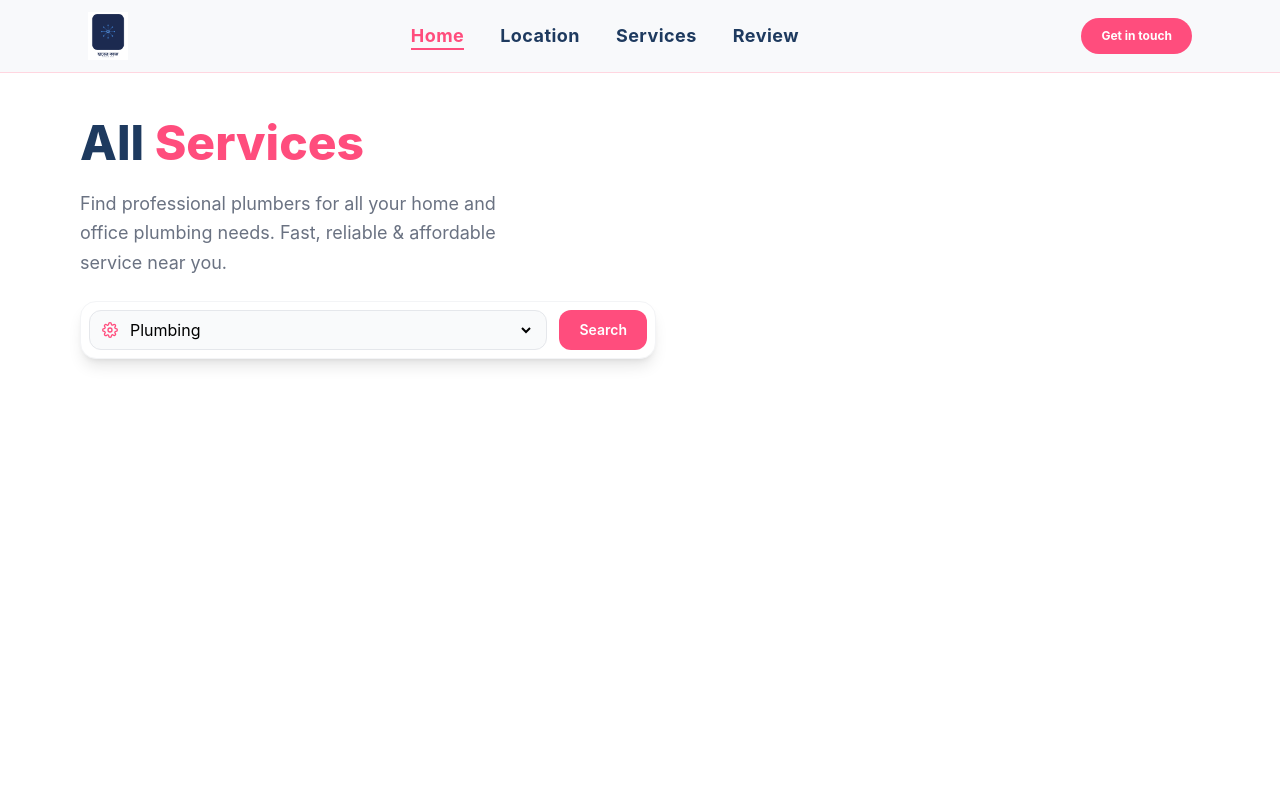
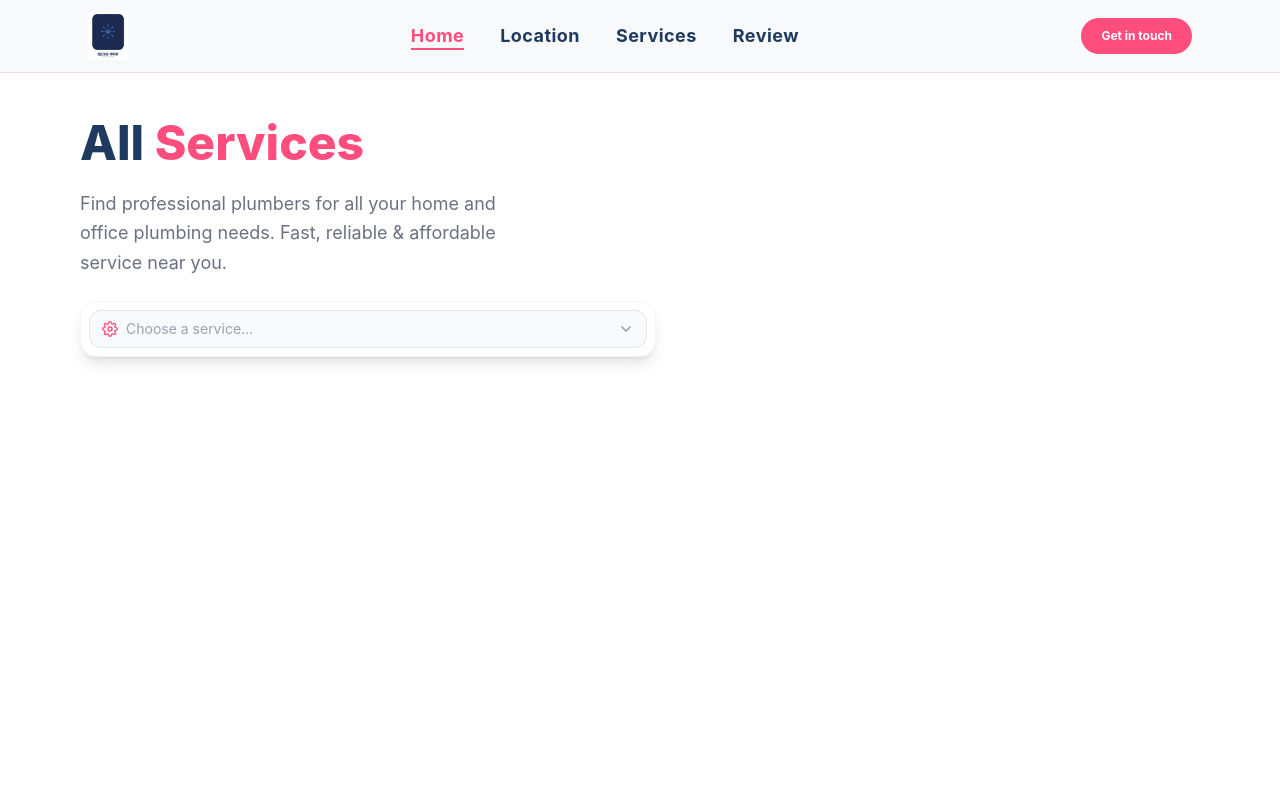
Before and after one commit to suriyaafrin/Hater-Kache, a React (Vite) app: page /services in a window 1280 px wide. Shown: the top 800 px of the page. Built offline with nearby package versions, Linux system fonts and the light colour scheme.

Commit message:
Update-1

```diff
--- a/src/pages/all-services/service-page.jsx
+++ b/src/pages/all-services/service-page.jsx
@@ -1,17 +1,149 @@
-import { useState } from "react";
+import { useState, useRef, useEffect } from "react";
 import { services } from "../../../data/data";
 import { useNavigate } from "react-router-dom";
 
+const capitalize = (str) =>
+  str
+    .split(" ")
+    .map((word) => word.charAt(0).toUpperCase() + word.slice(1))
+    .join(" ");
+
+function ServiceDropdown({ services, value, onChange }) {
+  const [isOpen, setIsOpen] = useState(false);
+  const [searchQuery, setSearchQuery] = useState("");
+  const [selected, setSelected] = useState(value || null);
+  const wrapRef = useRef(null);
+
+  useEffect(() => {
+    setSelected(value || null);
+  }, [value]);
+
+  const filteredServices = services.filter((s) =>
+    s.label.toLowerCase().includes(searchQuery.toLowerCase())
+  );
+
+  const handleSelect = (service) => {
+    setSelected(service);
+    setIsOpen(false);
+    setSearchQuery("");
+    onChange(capitalize(service.label));
+  };
+
+  useEffect(() => {
+    const handleClickOutside = (e) => {
+      if (wrapRef.current && !wrapRef.current.contains(e.target)) {
+        setIsOpen(false);
+      }
+    };
+    document.addEventListener("mousedown", handleClickOutside);
+    return () => document.removeEventListener("mousedown", handleClickOutside);
+  }, []);
+
+  return (
+    <div ref={wrapRef} className="relative flex-1">
+      <button
+        type="button"
+        onClick={() => setIsOpen((p) => !p)}
+        className="w-full flex items-center gap-2 bg-transparent border-none outline-none cursor-pointer p-0"
+      >
+        <span
+          className={`flex-1 text-left text-sm truncate ${
+            selected ? "text-[#FF4D7D] font-medium" : "text-gray-400"
+          }`}
+        >
+          {/* ✅ capitalize the label so first letter always shows uppercase */}
+          {selected ? capitalize(selected.label) : "Choose a service…"}
+        </span>
+
+        <svg
+          className={`w-4 h-4 text-gray-400 shrink-0 transition-transform duration-200 ${
+            isOpen ? "rotate-180" : ""
+          }`}
+          viewBox="0 0 24 24"
+          fill="none"
+          stroke="currentColor"
+          strokeWidth={2.5}
+        >
+          <path d="M6 9l6 6 6-6" strokeLinecap="round" strokeLinejoin="round" />
+        </svg>
+      </button>
+
+      {isOpen && (
+        <div
+          className="absolute top-[calc(100%+10px)] left-0 right-0 z-50
+                     bg-white border border-gray-100 rounded-2xl shadow-xl overflow-hidden"
+          style={{ animation: "ddFade .15s ease" }}
+        >
+          <ul className="max-h-52 overflow-y-auto">
+            {filteredServices.length === 0 ? (
+              <li className="py-4 text-center text-sm text-gray-300">
+                No services found
+              </li>
+            ) : (
+              filteredServices.map((s) => {
+                const isActive = selected?.label === s.label;
+                return (
+                  <li
+                    key={s.label}
+                    onMouseDown={(e) => {
+                      e.preventDefault();
+                      handleSelect(s);
+                    }}
+                    className={`flex items-center gap-3 px-4 py-2.5 cursor-pointer text-sm transition-colors
+                      ${
+                        isActive
+                          ? "bg-pink-50 text-[#FF4D7D] font-medium"
+                          : "text-gray-600 hover:bg-gray-50"
+                      }`}
+                  >
+                    {s.icon && (
+                      <span className="w-5 text-center text-base shrink-0">
+                        {s.icon}
+                      </span>
+                    )}
+                    <span className="flex-1">{capitalize(s.label)}</span>
+                    {s.tag && (
+                      <span
+                        className={`text-[11px] px-2 py-0.5 rounded-full font-medium shrink-0
+                          ${
+                            isActive
+                              ? "bg-pink-100 text-[#FF4D7D]"
+                              : "bg-gray-100 text-gray-400"
+                          }`}
+                      >
+                        {s.tag}
+                      </span>
+                    )}
+                  </li>
+                );
+              })
+            )}
+          </ul>
+        </div>
+      )}
+
+      <style>{`
+        @keyframes ddFade {
+          from { opacity: 0; transform: translateY(-4px); }
+          to   { opacity: 1; transform: translateY(0); }
+        }
+      `}</style>
+    </div>
+  );
+}
+
 function AllServices() {
   const [service, setService] = useState("");
+  const navigate = useNavigate();
 
-  const navigate = useNavigate();
-  const handleService = (e) => {
-    setService(e.target.value);
-    navigate(`/services/${e.target.value.toLowerCase()}`);
-  }
+  const handleService = (label) => {
+    setService(label);
+    navigate(`/services/${label.toLowerCase()}`);
+  };
+
   return (
-    <section className="min-h-screen mx-auto container max-w-screen-xl px-20 py-10 flex flex-col md:flex-row items-start gap-10">
+    <section className="min-h-screen mx-auto container max-w-7xl px-20 py-10
+                        flex flex-col md:flex-row items-start gap-10">
       <div className="flex-1 space-y-6">
         <div>
           <h1 className="text-5xl font-extrabold text-[#1E3A5F] leading-tight">
@@ -19,12 +151,15 @@ function AllServices() {
           </h1>
           <p className="mt-4 text-lg text-gray-500 max-w-md leading-relaxed">
             Find professional plumbers for all your home and office plumbing
-            needs. Fast, reliable &amp; affordable service near you.
+            needs. Fast, reliable & affordable service near you.
           </p>
         </div>
 
-        <div className="flex flex-col sm:flex-row gap-3 bg-white shadow-lg rounded-2xl p-2 border border-gray-100 max-w-xl">
-          <div className="flex items-center gap-2 flex-1 px-3 py-2 rounded-xl bg-gray-50 border border-gray-200 focus-within:border-[#FF4D7D] transition-colors">
+        <div className="flex flex-col sm:flex-row gap-3 bg-white shadow-lg
+                        rounded-2xl p-2 border border-gray-100 max-w-xl">
+          <div className="flex items-center gap-2 flex-1 px-3 py-2 rounded-xl
+                          bg-gray-50 border border-gray-200
+                          focus-within:border-[#FF4D7D] transition-colors">
             <svg
               viewBox="0 0 24 24"
               className="w-4 h-4 text-[#FF4D7D] shrink-0"
@@ -38,24 +173,30 @@ function AllServices() {
                 strokeLinejoin="round"
               />
               <path
-                d="M19.4 15a1.65 1.65 0 00.33 1.82l.06.06a2 2 0 010 2.83 2 2 0 01-2.83 0l-.06-.06a1.65 1.65 0 00-1.82-.33 1.65 1.65 0 00-1 1.51V21a2 2 0 01-4 0v-.09A1.65 1.65 0 009 19.4a1.65 1.65 0 00-1.82.33l-.06.06a2 2 0 01-2.83 0 2 2 0 010-2.83l.06-.06A1.65 1.65 0 004.68 15a1.65 1.65 0 00-1.51-1H3a2 2 0 010-4h.09A1.65 1.65 0 004.6 9a1.65 1.65 0 00-.33-1.82l-.06-.06a2 2 0 010-2.83 2 2 0 012.83 0l.06.06A1.65 1.65 0 009 4.68a1.65 1.65 0 001-1.51V3a2 2 0 014 0v.09a1.65 1.65 0 001 1.51 1.65 1.65 0 001.82-.33l.06-.06a2 2 0 012.83 0 2 2 0 010 2.83l-.06.06A1.65 1.65 0 0019.4 9a1.65 1.65 0 001.51 1H21a2 2 0 010 4h-.09a1.65 1.65 0 00-1.51 1z"
+                d="M19.4 15a1.65 1.65 0 00.33 1.82l.06.06a2 2 0 010 2.83
+                   2 2 0 01-2.83 0l-.06-.06a1.65 1.65 0 00-1.82-.33
+                   1.65 1.65 0 00-1 1.51V21a2 2 0 01-4 0v-.09
+                   A1.65 1.65 0 009 19.4a1.65 1.65 0 00-1.82.33l-.06.06
+                   a2 2 0 01-2.83 0 2 2 0 010-2.83l.06-.06
+                   A1.65 1.65 0 004.68 15a1.65 1.65 0 00-1.51-1H3
+                   a2 2 0 010-4h.09A1.65 1.65 0 004.6 9
+                   a1.65 1.65 0 00-.33-1.82l-.06-.06a2 2 0 010-2.83
+                   2 2 0 012.83 0l.06.06A1.65 1.65 0 009 4.68
+                   a1.65 1.65 0 001-1.51V3a2 2 0 014 0v.09
+                   a1.65 1.65 0 001 1.51 1.65 1.65 0 001.82-.33l.06-.06
+                   a2 2 0 012.83 0 2 2 0 010 2.83l-.06.06
+                   A1.65 1.65 0 0019.4 9a1.65 1.65 0 001.51 1H21
+                   a2 2 0 010 4h-.09a1.65 1.65 0 00-1.51 1z"
                 strokeLinecap="round"
                 strokeLinejoin="round"
               />
             </svg>
-
-            <select className="w-full cursor-pointer border-none! outline-none! ring-0! focus:ring-0! focus:border-none! shadow-none" onChange={handleService}>
-              {services.map((s) => (
-                <option key={s.label} value={s.label}>
-                  {s.label}
-                </option>
-              ))}
-            </select>
+            <ServiceDropdown
+              services={services}
+              value={service}
+              onChange={handleService}
+            />
           </div>
-
-          <button className="px-5 py-2 rounded-xl bg-[#FF4D7D] text-white text-sm font-semibold hover:bg-[#e63d6d] transition-colors shrink-0">
-            Search
-          </button>
         </div>
       </div>
     </section>
--- a/src/plumbing/PlumbingHiro.jsx
+++ b/src/plumbing/PlumbingHiro.jsx
@@ -3,6 +3,13 @@ import { badges, plumbers, services } from "../../data/PlumberData.jsx";
 import PlumberDetail from "./PlumberDetail.jsx";
 import ResultsPanel from "./ResultsPanel.jsx";
 import { Link } from "react-router-dom";
+
+
+const capitalize = (str) =>
+  str
+    .split(" ")
+    .map((word) => word.charAt(0).toUpperCase() + word.slice(1))
+    .join(" ");
 
 function PlumbingHero({ serviceName }) {
   const [selected, setSelected] = useState(services[0]);
@@ -17,6 +24,8 @@ function PlumbingHero({ serviceName }) {
   const [selectedPlumber, setSelectedPlumber] = useState(null);
 
   const ddRef = useRef(null);
+
+  const displayName = serviceName ? capitalize(serviceName) : "All Services";
 
   useEffect(() => {
     const handler = (e) => {
@@ -77,51 +86,33 @@ function PlumbingHero({ serviceName }) {
               Home
             </Link>
             <span className="text-gray-300">›</span>
-            <Link to="/services" className="hover:text-[#1E3A5F] cursor-pointer transition-colors" >
+            <Link to="/services" className="hover:text-[#1E3A5F] cursor-pointer transition-colors">
               Services
             </Link>
             <span className="text-gray-300">›</span>
             <span className="hover:text-[#1E3A5F] cursor-pointer transition-colors">
-              {serviceName || "All Services"}
+              {displayName}
             </span>
           </nav>
         </div>
+
         <section className="max-w-6xl mx-auto px-6 py-10 flex flex-col md:flex-row items-start gap-10">
           <div className="flex-1 space-y-6">
             <div>
               <h1 className="text-5xl font-extrabold text-[#1E3A5F] leading-tight">
-                {serviceName} <span className="text-[#FF4D7D]">Services</span>
+                {displayName} <span className="text-[#FF4D7D]">Services</span>
               </h1>
-              <p className="mt-4 text-lg  text-gray-500 max-w-md leading-relaxed ">
+              <p className="mt-4 text-lg text-gray-500 max-w-md leading-relaxed">
                 Find professional plumbers for all your home and office plumbing
                 needs. Fast, reliable &amp; affordable service near you.
               </p>
             </div>
-            <div
-              className="flex flex-col sm:flex-row gap-3 bg-white shadow-lg
-            rounded-2xl p-2 border border-gray-100 max-w-xl"
-            >
-              <div
-                className="flex item-center gap-2 flex-1 px-3 py-2 rounded-xl
-              bg-gray-50 border border-gray-200 focus-within:border-[#FF4D7D] transition-colors"
-              >
-                <svg
-                  viewBox="0 0 24 24"
-                  className="w-4 h-4 text-[#FF4D7D] shrink-0"
-                  fill="none"
-                  stroke="currentColor"
-                  strokeWidth={2}
-                >
-                  <path
-                    d="M17.657 16.657L13.414 20.9a1.998 1.998 0 01-2.827 0l-4.244-4.243a8 8 0 1111.314 0z"
-                    strokeLinecap="round"
-                    strokeLinejoin="round"
-                  />
-                  <path
-                    d="M15 11a3 3 0 11-6 0 3 3 0 016 0z"
-                    strokeLinecap="round"
-                    strokeLinejoin="round"
-                  />
+
+            <div className="flex flex-col sm:flex-row gap-3 bg-white shadow-lg rounded-2xl p-2 border border-gray-100 max-w-xl">
+              <div className="flex item-center gap-2 flex-1 px-3 py-2 rounded-xl bg-gray-50 border border-gray-200 focus-within:border-[#FF4D7D] transition-colors">
+                <svg viewBox="0 0 24 24" className="w-4 h-4 text-[#FF4D7D] shrink-0" fill="none" stroke="currentColor" strokeWidth={2}>
+                  <path d="M17.657 16.657L13.414 20.9a1.998 1.998 0 01-2.827 0l-4.244-4.243a8 8 0 1111.314 0z" strokeLinecap="round" strokeLinejoin="round" />
+                  <path d="M15 11a3 3 0 11-6 0 3 3 0 016 0z" strokeLinecap="round" strokeLinejoin="round" />
                 </svg>
                 <input
                   className="bg-transparent text-sm text-gray-700 w-full outline-none placeholder-gray-400"
@@ -131,76 +122,39 @@ function PlumbingHero({ serviceName }) {
                   placeholder="Enter location"
                 />
                 {location && (
-                  <button
-                    onClick={() => setLocation("")}
-                    className="text-gray-300 hover:text-gray-500 transition-colors"
-                    aria-label="Clear location"
-                  >
-                    <svg
-                      viewBox="0 0 24 24"
-                      className="w-3.5 h-3.5"
-                      fill="none"
-                      stroke="currentColor"
-                      strokeWidth={2}
-                    >
+                  <button onClick={() => setLocation("")} className="text-gray-300 hover:text-gray-500 transition-colors" aria-label="Clear location">
+                    <svg viewBox="0 0 24 24" className="w-3.5 h-3.5" fill="none" stroke="currentColor" strokeWidth={2}>
                       <path d="M6 18L18 6M6 6l12 12" strokeLinecap="round" />
                     </svg>
                   </button>
                 )}
               </div>
+
               <div className="relative" ref={ddRef}>
                 <button
                   onClick={() => setOpen(!open)}
-                  className="flex items-center gap-2
-                px-4 py-2 bg-gray-50 border border-gray-200 rounded-xl
-                text-sm text-grat-700 hover:border-[#FF4D7D] transition-colors
-                whitespace-nowrap w-full sm:w-auto "
-                  aria-haspopup="listbox "
+                  className="flex items-center gap-2 px-4 py-2 bg-gray-50 border border-gray-200 rounded-xl text-sm text-gray-700 hover:border-[#FF4D7D] transition-colors whitespace-nowrap w-full sm:w-auto"
+                  aria-haspopup="listbox"
                   aria-expanded={open}
                 >
-                  <svg
-                    viewBox="0 0 24 24"
-                    className="w-4 h-4 text-[#FF4D7D]  shrink-0"
-                    fill="none"
-                    stroke="currentColor"
-                    strokeWidth={2}
-                  >
+                  <svg viewBox="0 0 24 24" className="w-4 h-4 text-[#FF4D7D] shrink-0" fill="none" stroke="currentColor" strokeWidth={2}>
                     <circle cx="11" cy="11" r="8" />
                     <path d="M21 21l-4.35-4.35" strokeLinecap="round" />
                   </svg>
                   <span className="flex-1 text-left">{selected}</span>
-                  <svg
-                    viewBox="0 0 24 24"
-                    className={`w-4 h-4 text-gray-400 transition-transform duration-200 ${open ? "rotate-180" : "rotate-0"}`}
-                    fill="none"
-                    stroke="currentColor"
-                    strokeWidth={2}
-                  >
-                    <path
-                      d="M19 9l-7 7-7-7"
-                      strokeLinecap="round"
-                      strokeLinejoin="round"
-                    />
+                  <svg viewBox="0 0 24 24" className={`w-4 h-4 text-gray-400 transition-transform duration-200 ${open ? "rotate-180" : "rotate-0"}`} fill="none" stroke="currentColor" strokeWidth={2}>
+                    <path d="M19 9l-7 7-7-7" strokeLinecap="round" strokeLinejoin="round" />
                   </svg>
                 </button>
                 {open && (
-                  <ul
-                    role="listbox"
-                    className="absolute z-20 mt-1 w-52 bg-white border border-gray-200 rounded-xl shadow-xl overflow-hidden text-sm"
-                  >
+                  <ul role="listbox" className="absolute z-20 mt-1 w-52 bg-white border border-gray-200 rounded-xl shadow-xl overflow-hidden text-sm">
                     {services.map((s) => (
                       <li
                         key={s}
                         role="option"
                         aria-selected={selected === s}
-                        onClick={() => {
-                          setSelected(s);
-                          setOpen(false);
-                        }}
-                        className={`px-4 py-2.5 cursor-pointer transition-colors hover:bg-blue-50 hover:text-blue-600 ${selected === s
-                          ? "bg-blue-50 text-[#1E3A5F] font-medium"
-                          : "text-gray-700"
-                          }`}
+                        onClick={() => { setSelected(s); setOpen(false); }}
+                        className={`px-4 py-2.5 cursor-pointer transition-colors hover:bg-blue-50 hover:text-blue-600 ${selected === s ? "bg-blue-50 text-[#1E3A5F] font-medium" : "text-gray-700"}`}
                       >
                         {s}
                       </li>
@@ -208,23 +162,19 @@ function PlumbingHero({ serviceName }) {
                   </ul>
                 )}
               </div>
+
               <button
                 onClick={handleSearch}
                 className="px-6 py-2.5 bg-[#FF4D7D] hover:bg-[#ac143d] active:scale-95 text-white text-sm font-semibold rounded-xl transition-all shadow-md shadow-red-200 flex items-center gap-2"
               >
-                <svg
-                  viewBox="0 0 24 24"
-                  className="w-4 h-4"
-                  fill="none"
-                  stroke="currentColor"
-                  strokeWidth={2.5}
-                >
+                <svg viewBox="0 0 24 24" className="w-4 h-4" fill="none" stroke="currentColor" strokeWidth={2.5}>
                   <circle cx="11" cy="11" r="8" />
                   <path d="M21 21l-4.35-4.35" strokeLinecap="round" />
                 </svg>
                 Search
               </button>
             </div>
+
             <div className="flex flex-wrap gap-5 pt-2">
               {badges.map((b) => (
                 <div key={b.label} className="flex items-center gap-2 group">
@@ -238,6 +188,7 @@ function PlumbingHero({ serviceName }) {
                 </div>
               ))}
             </div>
+
             <ResultsPanel
               results={results}
               loading={loading}
@@ -247,148 +198,27 @@ function PlumbingHero({ serviceName }) {
               onSelect={setSelectedPlumber}
             />
           </div>
+
           <div className="shrink-0 w-64 h-64 md:w-80 md:h-80 relative flex items-center justify-center">
             <div className="absolute inset-0 rounded-full bg-linear-to-br from-red-50 to-blue-50 scale-90 opacity-80" />
-            <svg
-              viewBox="0 0 260 260"
-              className="relative z-10 w-full h-full drop-shadow-xl"
-              xmlns="http://www.w3.org/2000/svg"
-            >
-              <rect
-                x="55"
-                y="145"
-                width="150"
-                height="85"
-                rx="10"
-                fill="#1e3a5f"
-              />
-              <rect
-                x="55"
-                y="145"
-                width="150"
-                height="18"
-                rx="4"
-                fill="#16304f"
-              />
-              <rect
-                x="100"
-                y="135"
-                width="60"
-                height="20"
-                rx="6"
-                fill="#1e3a5f"
-              />
-              <rect
-                x="148"
-                y="68"
-                width="14"
-                height="90"
-                rx="7"
-                fill="#e53e3e"
-                transform="rotate(12 148 68)"
-              />
-              <circle
-                cx="160"
-                cy="72"
-                r="10"
-                fill="none"
-                stroke="#e53e3e"
-                strokeWidth="5"
-              />
-              <rect
-                x="95"
-                y="55"
-                width="12"
-                height="95"
-                rx="6"
-                fill="#718096"
-                transform="rotate(-8 95 55)"
-              />
-              <circle
-                cx="90"
-                cy="62"
-                r="9"
-                fill="none"
-                stroke="#718096"
-                strokeWidth="5"
-              />
-              <rect
-                x="62"
-                y="210"
-                width="35"
-                height="14"
-                rx="4"
-                fill="#a0aec0"
-              />
-              <rect
-                x="72"
-                y="204"
-                width="16"
-                height="10"
-                rx="3"
-                fill="#cbd5e0"
-              />
-              <rect
-                x="160"
-                y="212"
-                width="35"
-                height="12"
-                rx="4"
-                fill="#a0aec0"
-              />
-              <rect
-                x="168"
-                y="206"
-                width="16"
-                height="10"
-                rx="3"
-                fill="#cbd5e0"
-              />
-              <rect
-                x="108"
-                y="40"
-                width="18"
-                height="50"
-                rx="4"
-                fill="#a0aec0"
-              />
-              <rect
-                x="88"
-                y="38"
-                width="58"
-                height="14"
-                rx="5"
-                fill="#718096"
-              />
-              <rect
-                x="88"
-                y="30"
-                width="10"
-                height="14"
-                rx="3"
-                fill="#718096"
-              />
-              <rect
-                x="136"
-                y="30"
-                width="10"
-                height="14"
-                rx="3"
-                fill="#718096"
-              />
-              <ellipse
-                cx="117"
-                cy="104"
-                rx="6"
-                ry="9"
-                fill="#4299e1"
-                opacity="0.85"
-              />
-              <polygon
-                points="117,92 111,104 123,104"
-                fill="#4299e1"
-                opacity="0.85"
-              />
+            <svg viewBox="0 0 260 260" className="relative z-10 w-full h-full drop-shadow-xl" xmlns="http://www.w3.org/2000/svg">
+              <rect x="55" y="145" width="150" height="85" rx="10" fill="#1e3a5f" />
+              <rect x="55" y="145" width="150" height="18" rx="4" fill="#16304f" />
+              <rect x="100" y="135" width="60" height="20" rx="6" fill="#1e3a5f" />
+              <rect x="148" y="68" width="14" height="90" rx="7" fill="#e53e3e" transform="rotate(12 148 68)" />
+              <circle cx="160" cy="72" r="10" fill="none" stroke="#e53e3e" strokeWidth="5" />
+              <rect x="95" y="55" width="12" height="95" rx="6" fill="#718096" transform="rotate(-8 95 55)" />
+              <circle cx="90" cy="62" r="9" fill="none" stroke="#718096" strokeWidth="5" />
+              <rect x="62" y="210" width="35" height="14" rx="4" fill="#a0aec0" />
+              <rect x="72" y="204" width="16" height="10" rx="3" fill="#cbd5e0" />
+              <rect x="160" y="212" width="35" height="12" rx="4" fill="#a0aec0" />
+              <rect x="168" y="206" width="16" height="10" rx="3" fill="#cbd5e0" />
+              <rect x="108" y="40" width="18" height="50" rx="4" fill="#a0aec0" />
+              <rect x="88" y="38" width="58" height="14" rx="5" fill="#718096" />
+              <rect x="88" y="30" width="10" height="14" rx="3" fill="#718096" />
+              <rect x="136" y="30" width="10" height="14" rx="3" fill="#718096" />
+              <ellipse cx="117" cy="104" rx="6" ry="9" fill="#4299e1" opacity="0.85" />
+              <polygon points="117,92 111,104 123,104" fill="#4299e1" opacity="0.85" />
             </svg>
           </div>
         </section>
```
